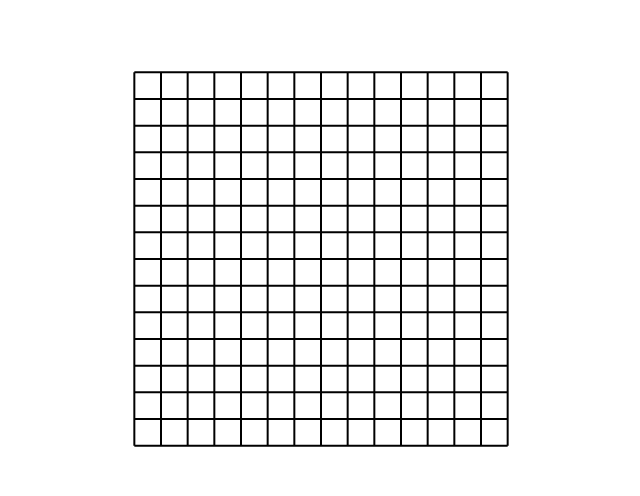
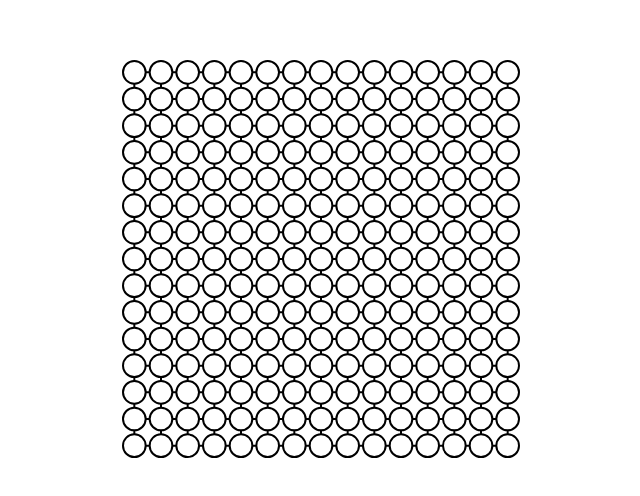
Before and after one commit to dogedodge/web-gomoku, a React (Vite) app in the folder gomoku-client/: page / in a window 1280 px wide. Shown: the part 138-634 px from the top of the page, without its empty margins (319-959 px from the left). Built offline with nearby package versions, Linux system fonts and the light colour scheme.

Commit message:
go on board

```diff
--- /dev/null
+++ b/gomoku-client/src/components/Go.tsx
@@ -0,0 +1,24 @@
+export enum GoState {
+  NONE,
+  BLACK,
+  WHITE
+}
+
+interface GoProps {
+  state: GoState,
+  size: number,
+  cx: number,
+  cy: number
+}
+
+export function Go(props: GoProps) {
+  const {state, size, cx, cy} = props;
+
+  const fill = state === GoState.BLACK ? 'black' : state === GoState.WHITE ? 'white' : 'transparent';
+
+  const r = size/2 - 2;
+
+  return (
+    <circle cx={cx} cy={cy} r={r} fill={fill} stroke="black" strokeWidth={2}></circle>
+  )
+}
--- a/gomoku-client/src/components/GoBoard.tsx
+++ b/gomoku-client/src/components/GoBoard.tsx
@@ -1,3 +1,5 @@
+import { Go, GoState } from "./Go";
+
 const LINE_NUM = 15;
 
 interface GoBoardProps {
@@ -13,7 +15,7 @@ export function GoBoard(props: GoBoardProps) {
 
   const goSize = size / 15;
 
-  const lines: any[] = [];
+  const lines: JSX.Element[] = [];
 
 
   for (let i = 0; i < LINE_NUM; i++) {
@@ -40,10 +42,20 @@ export function GoBoard(props: GoBoardProps) {
     ></line>)
   }
 
+  const goList: JSX.Element[] = [];
+  for (let i = 0; i < LINE_NUM; i++) {
+    for (let j = 0; j < LINE_NUM; j++) {
+      const cx = (0.5 + i) * goSize;
+      const cy = (0.5 + j) * goSize;
+      goList.push(<Go cx={cx} cy={cy} size={goSize} state={GoState.WHITE}></Go>)
+    }
+  }
+
   return (
     <svg width={size} height={size}>
       <rect width={size} height={size} fill="white"></rect>
       {lines}
+      {goList}
     </svg>
   )
 }
```
